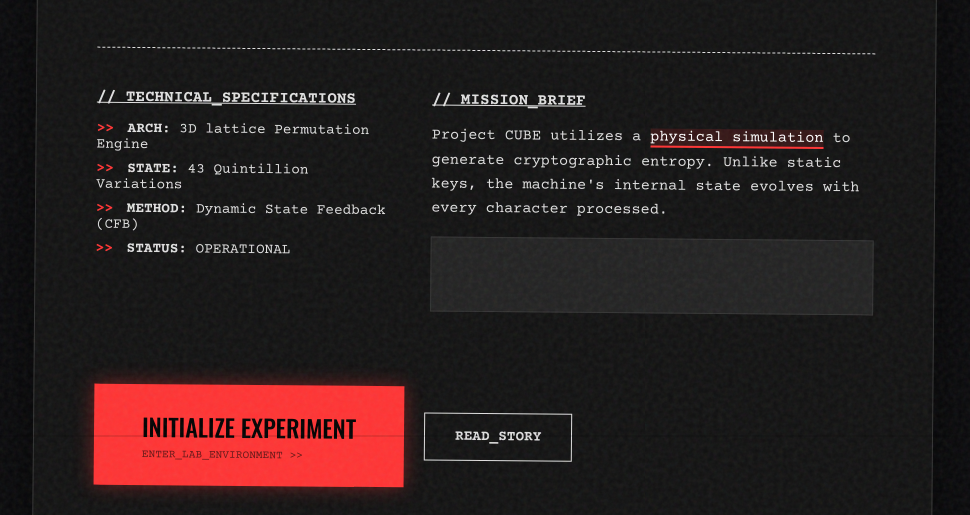
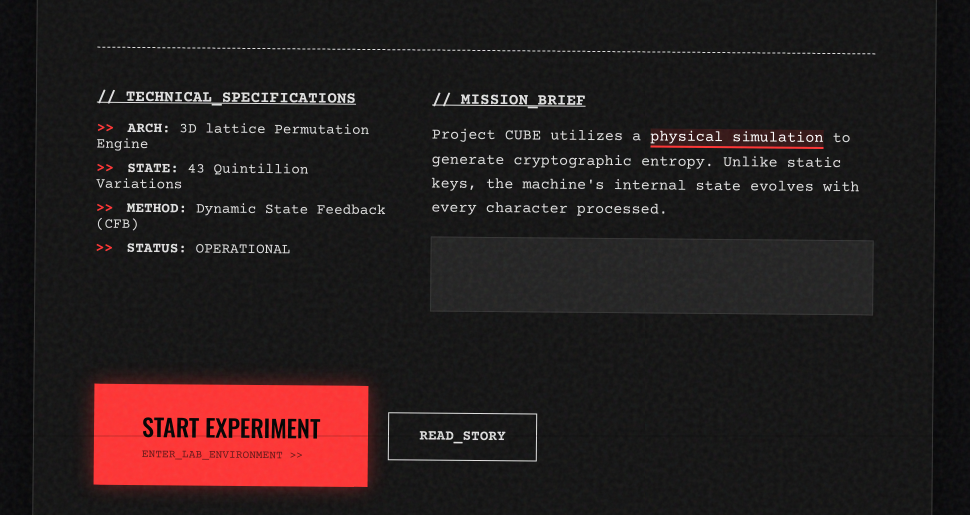
Before and after one commit to Geervan/Cube-Cryptography-Sim, a website built with Vite: page index.html in a window 1280 px wide. Shown: the part 285-800 px from the top of the page, without its empty margins (155-1125 px from the left). Built offline with nearby package versions, Linux system fonts and the light colour scheme.

Commit message:
Update index.html

```diff
--- a/index.html
+++ b/index.html
@@ -66,7 +66,7 @@
 
       <div class="action-zone">
         <a href="lab.html" class="big-btn">
-          <span class="btn-text">INITIALIZE EXPERIMENT</span>
+          <span class="btn-text">START EXPERIMENT</span>
           <span class="btn-sub">ENTER_LAB_ENVIRONMENT >></span>
         </a>
 
```
